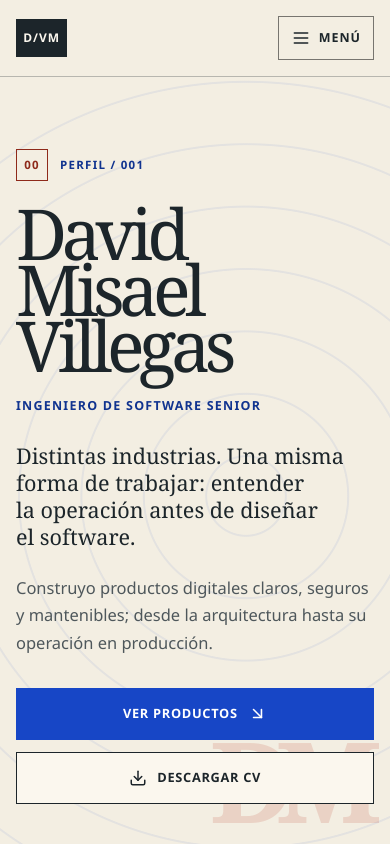
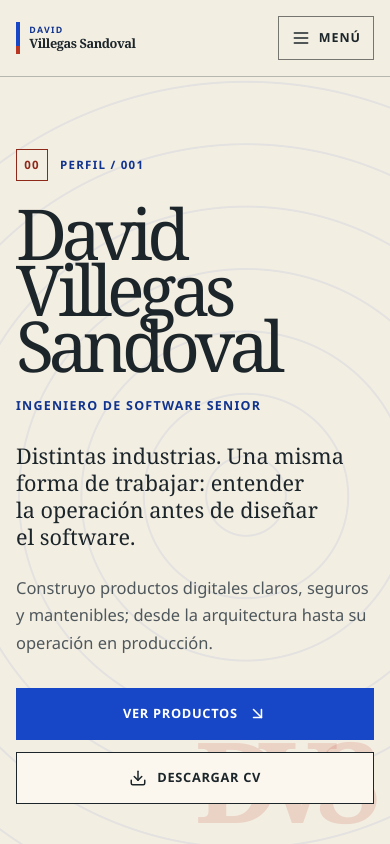
Before and after one commit to misaelvillegas97/portfolio, a React (Vite) app: page / in a window 390 px wide. Shown: the top 844 px of the page. Built offline with nearby package versions, Linux system fonts and the light colour scheme.

Commit message:
feat: refine personal wordmark and full name

```diff
--- a/src/components/Hero.tsx
+++ b/src/components/Hero.tsx
@@ -31,7 +31,7 @@ export default function Hero() {
               {t('hero.secondaryCta')}
             </a>
           </div>
-          <span aria-hidden="true" className="hero__monogram">DM</span>
+          <span aria-hidden="true" className="hero__monogram">DVS</span>
         </div>
 
         <aside className="hero__sectors" aria-labelledby="hero-sectors-title">
--- a/src/components/Navigation.tsx
+++ b/src/components/Navigation.tsx
@@ -20,9 +20,16 @@ export default function Navigation() {
         className="atlas-grid navigation"
         aria-label={isEnglish ? 'Primary navigation' : 'Navegación principal'}
       >
-        <a className="navigation__brand" href="#home" aria-label={t('navigation.home')}>
-          <span className="navigation__mark" aria-hidden="true">D/VM</span>
-          <span className="navigation__name">David Misael</span>
+        <a
+          className="navigation__brand"
+          href="#home"
+          aria-label={isEnglish ? 'David Villegas Sandoval — Home' : 'David Villegas Sandoval — Inicio'}
+        >
+          <span className="navigation__signature" aria-hidden="true" />
+          <span className="navigation__wordmark">
+            <span className="navigation__given">David</span>
+            <span className="navigation__family">Villegas Sandoval</span>
+          </span>
         </a>
 
         <div className="navigation__desktop">
--- a/src/i18n/locales/en.json
+++ b/src/i18n/locales/en.json
@@ -15,7 +15,7 @@
   },
   "hero": {
     "eyebrow": "Profile / 001",
-    "title": "David Misael Villegas",
+    "title": "David Villegas Sandoval",
     "role": "Senior Software Engineer",
     "subtitle": "Different industries. One way of working: understand the operation before designing the software.",
     "description": "I build clear, secure, maintainable digital products—from architecture through live operations.",
--- a/src/i18n/locales/es.json
+++ b/src/i18n/locales/es.json
@@ -15,7 +15,7 @@
   },
   "hero": {
     "eyebrow": "Perfil / 001",
-    "title": "David Misael Villegas",
+    "title": "David Villegas Sandoval",
     "role": "Ingeniero de Software Senior",
     "subtitle": "Distintas industrias. Una misma forma de trabajar: entender la operación antes de diseñar el software.",
     "description": "Construyo productos digitales claros, seguros y mantenibles; desde la arquitectura hasta su operación en producción.",
--- a/src/index.css
+++ b/src/index.css
@@ -177,26 +177,36 @@ svg {
   display: inline-flex;
   grid-column: 1 / 4;
   align-items: center;
-  gap: 0.8rem;
+  gap: 0.7rem;
   inline-size: fit-content;
-  font-weight: 700;
 }
 
-.navigation__mark {
-  display: grid;
-  min-inline-size: 3.2rem;
-  min-block-size: 2.35rem;
-  place-items: center;
-  border: 1px solid var(--ink);
-  background: var(--ink);
-  color: var(--paper-raised);
-  font-size: 0.75rem;
-  letter-spacing: 0.08em;
+.navigation__signature {
+  inline-size: 0.28rem;
+  min-block-size: 2.4rem;
+  background: linear-gradient(to bottom, var(--cobalt) 0 76%, var(--vermilion) 76% 100%);
 }
 
-.navigation__name {
-  font-size: 0.9rem;
-  letter-spacing: 0.02em;
+.navigation__wordmark {
+  display: grid;
+  gap: 0.1rem;
+  line-height: 1;
+}
+
+.navigation__given {
+  color: var(--cobalt-deep);
+  font-size: 0.62rem;
+  font-weight: 800;
+  letter-spacing: 0.15em;
+  text-transform: uppercase;
+}
+
+.navigation__family {
+  color: var(--ink);
+  font-family: Georgia, 'Times New Roman', serif;
+  font-size: 1.05rem;
+  font-weight: 600;
+  letter-spacing: -0.035em;
 }
 
 .navigation__desktop {
@@ -1047,18 +1057,6 @@ svg {
 }
 
 @media (max-width: 74rem) {
-  .navigation__name {
-    display: none;
-  }
-
-  .navigation__brand {
-    grid-column: 1 / 3;
-  }
-
-  .navigation__desktop {
-    grid-column: 3 / -1;
-  }
-
   .hero__copy {
     grid-column: 1 / 9;
   }
@@ -1123,10 +1121,6 @@ svg {
 
   .navigation__brand {
     grid-column: 1 / 7;
-  }
-
-  .navigation__name {
-    display: inline;
   }
 
   .navigation__mobile {
@@ -1206,8 +1200,25 @@ svg {
     --column-gap: 0.75rem;
   }
 
-  .navigation__name {
-    display: none;
+  .navigation__brand {
+    grid-column: 1 / 8;
+    gap: 0.55rem;
+  }
+
+  .navigation__mobile {
+    grid-column: 8 / -1;
+  }
+
+  .navigation__signature {
+    min-block-size: 2rem;
+  }
+
+  .navigation__given {
+    font-size: 0.55rem;
+  }
+
+  .navigation__family {
+    font-size: 0.8rem;
   }
 
   .hero__copy h1 {
@@ -1283,7 +1294,7 @@ svg {
 }
 
 @media (forced-colors: active) {
-  :is(.navigation__mark, .action-link, .language-link, .contact__primary, .contact__cv, .case-study__footer > a) {
+  :is(.action-link, .language-link, .contact__primary, .contact__cv, .case-study__footer > a) {
     border: 1px solid ButtonText;
   }
 
```
Also changed, not shown: 3 other files (tests, documents, lock files or other folders).
